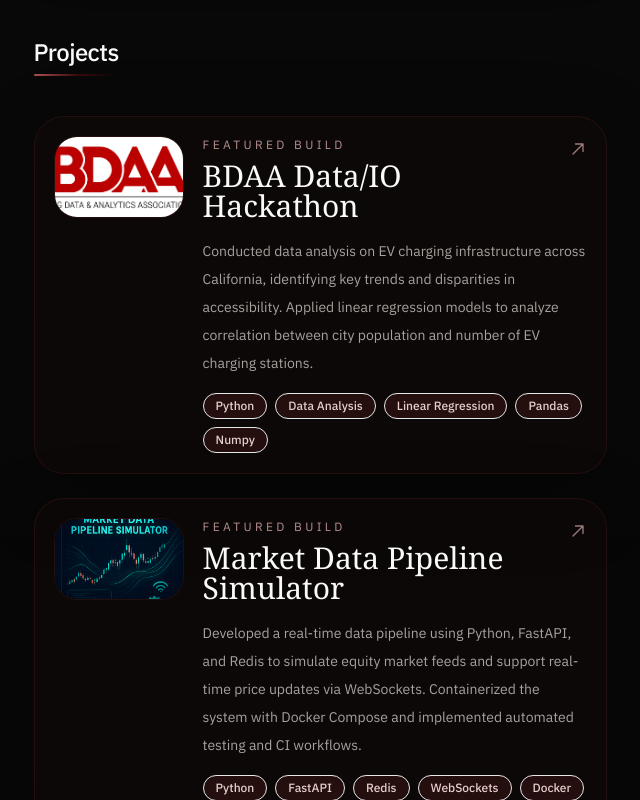
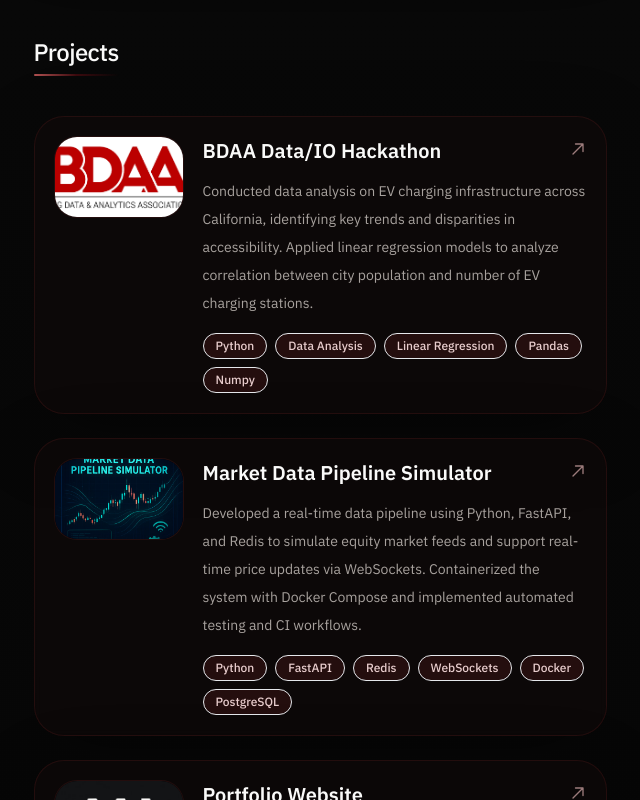
Before and after one commit to Mohamedj2020/PersonalPortfolio, a React (Create React App) app: page / in a window 1280 px wide. Shown: the part 1920-2720 px from the top of the page, without its empty margins (577-1217 px from the left). Built offline with nearby package versions, Linux system fonts and the light colour scheme; no server answers.

Commit message:
Refine portfolio typography

```diff
--- a/src/components/ProjectsNew.tsx
+++ b/src/components/ProjectsNew.tsx
@@ -29,12 +29,9 @@ const Projects = () => {
 
               <div className="flex-1">
                 <div className="flex items-start justify-between gap-4">
-                  <div>
-                    <p className="text-xs uppercase tracking-[0.28em] text-red-200/70">Featured Build</p>
-                    <h3 className="mt-2 font-serif text-3xl leading-none text-stone-50 transition-colors group-hover:text-red-50">
-                      {project.title}
-                    </h3>
-                  </div>
+                  <h3 className="text-xl font-semibold leading-7 text-stone-50 transition-colors group-hover:text-red-50">
+                    {project.title}
+                  </h3>
 
                   <svg
                     className="mt-1 h-4 w-4 shrink-0 text-red-200/60 transition-transform group-hover:translate-x-0.5 group-hover:-translate-y-0.5"
@@ -51,7 +48,7 @@ const Projects = () => {
                   </svg>
                 </div>
 
-                <p className="mt-4 text-sm leading-7 text-stone-400">{project.description}</p>
+                <p className="mt-3 text-sm leading-7 text-stone-400">{project.description}</p>
 
                 <ul className="mt-4 flex flex-wrap gap-2">
                   {project.technologies.map((tech, i) => (
```
